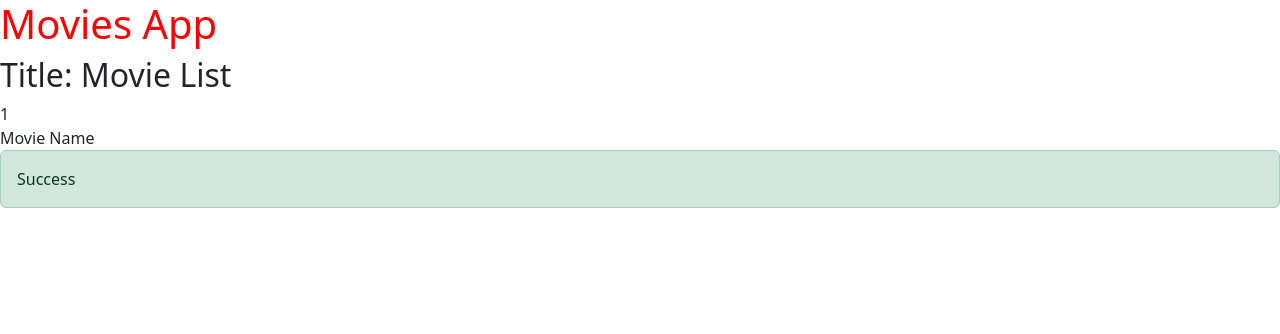
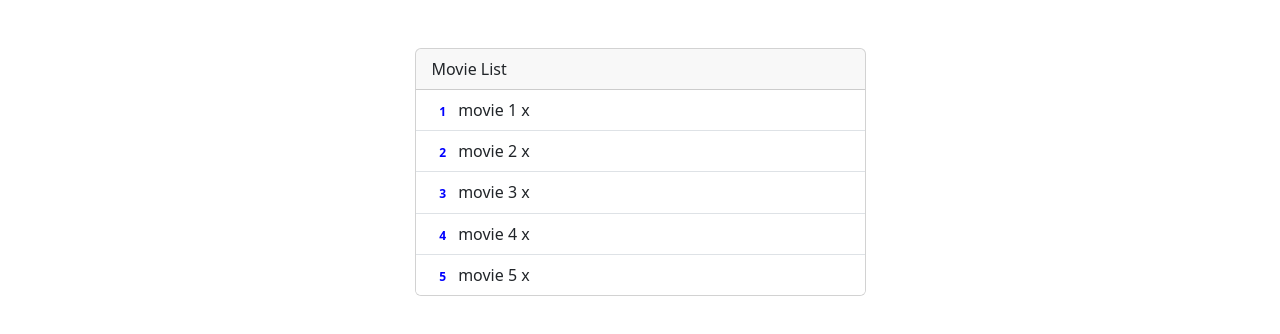
Before and after one commit to ozkancimenli/MovieApp, an Angular app: page / in a window 1280 px wide. Shown: the top 334 px of the page. Built offline with nearby package versions, Linux system fonts and the light colour scheme.

Commit message:
Lesson 5: Directives

```diff
--- a/src/app/app.component.html
+++ b/src/app/app.component.html
@@ -1,6 +1,7 @@
-<h1>Movies App</h1>
-<movies></movies>
-
-<div class="alert alert-success">
-    Success
+<div class="container">
+    <div class="row justify-content-center">
+        <div class="col-md-5 mt-5">
+            <movies></movies>
+        </div>
+    </div>
 </div>
--- /dev/null
+++ b/src/app/movie.datasource.ts
@@ -0,0 +1,9 @@
+import { Movie } from "./movie";
+
+export const Movies: Movie[] = [
+    {id:1, name:"movie 1"},
+    {id:2, name:"movie 2"},
+    {id:3, name:"movie 3"},
+    {id:4, name:"movie 4"},
+    {id:5, name:"movie 5"},
+];
--- a/src/app/movies/movies.component.css
+++ b/src/app/movies/movies.component.css
@@ -1,3 +1,6 @@
 h2 {
     color: blue;
 }
+span.badge.badge-primary {
+    color: blue;
+}
--- a/src/app/movies/movies.component.html
+++ b/src/app/movies/movies.component.html
@@ -1,5 +1,11 @@
-<h2>
-    {{"Title: "+ getTitle()}}
-</h2>
-<div> {{movie.id}} </div>
-<div> {{movie.name}} </div>
+<div class="card">
+  <div class="card-header">
+    {{ title }}
+  </div>
+  <ul class="list-group list-group-flush">
+    <li *ngFor="let movie of movies" class="list-group-item">
+      <span class="badge badge-primary">{{ movie.id }} </span>   {{ movie.name }}
+      <span class="close">x</span>
+    </li>
+  </ul>
+</div>
--- a/src/app/movies/movies.component.ts
+++ b/src/app/movies/movies.component.ts
@@ -1,19 +1,14 @@
 import { Component } from "@angular/core";
-import { Movie } from "../movie";
+import { Movies } from "../movie.datasource";
 
 @Component({
     selector: 'movies'  ,
-    templateUrl:'movies.component.html'
+    templateUrl:'movies.component.html',
+    styleUrls:['movies.component.css']
 })
 export class MoviesComponent {
-title= 'Movie List'
+title= 'Movie List';
 
-movie: Movie = {
-    id:1,
-    name:'Movie Name'
+movies= Movies;
+
 }
-
-getTitle() {
-    return this.title;
-}
-}
```
